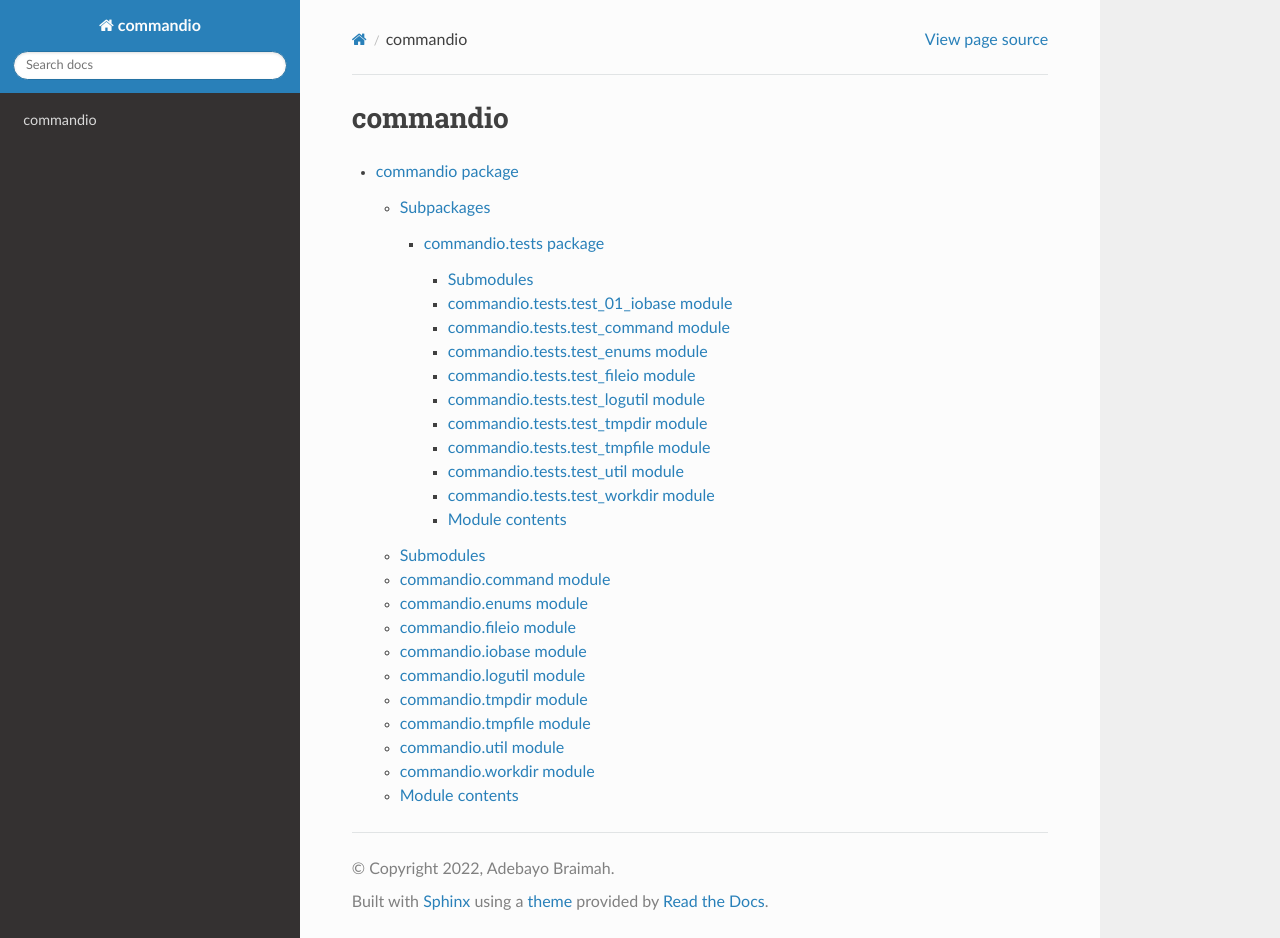
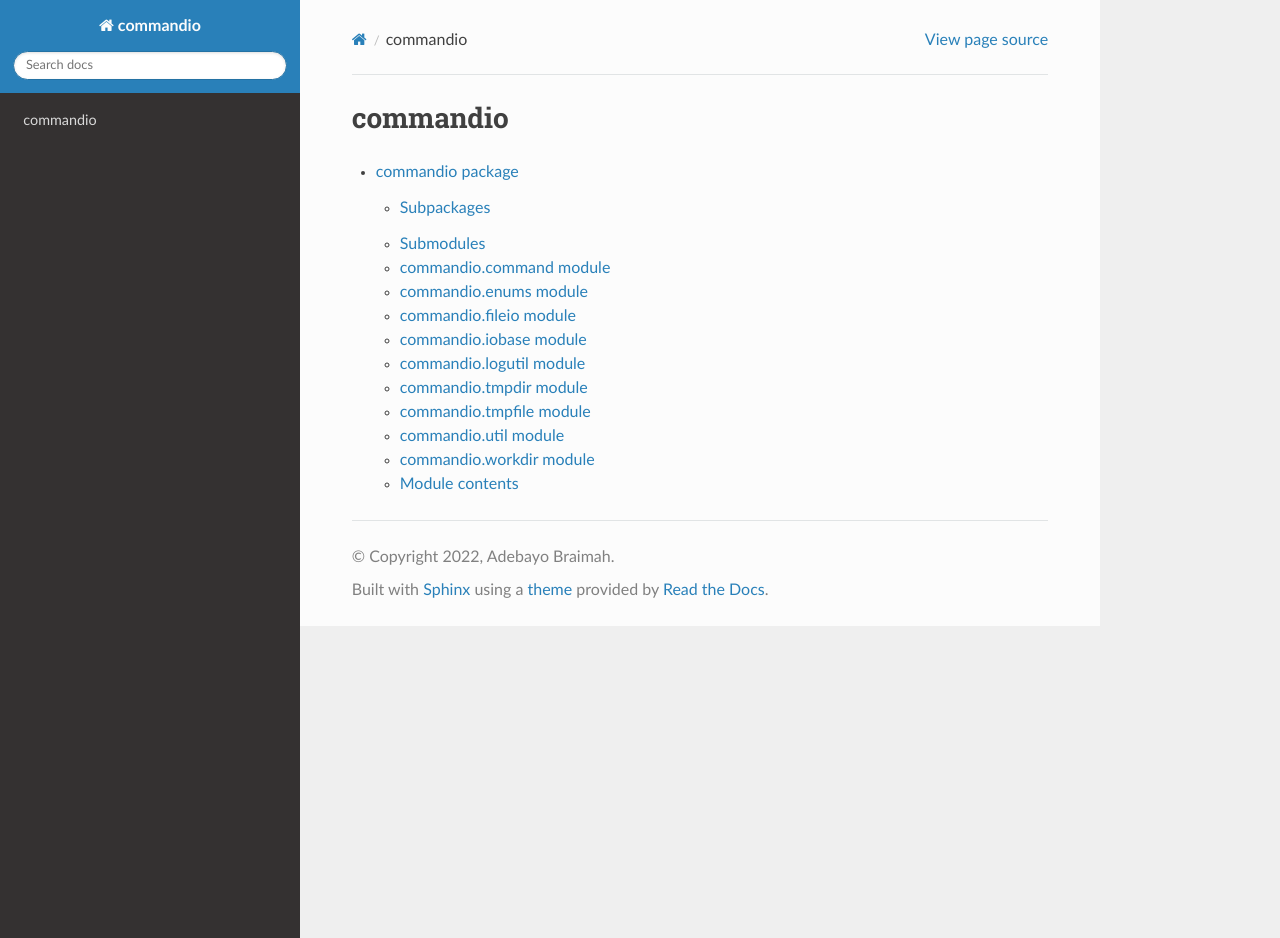
Before and after one commit to AdebayoBraimah/commandio, a Sphinx documentation site: the page built from doc/source/modules.rst, in a window 1280 px wide and 938 px high. Built offline with Sphinx 7.4.7 and the Read the Docs theme 2.0.0, drawn with Linux system fonts in a browser that asks for light colours; pages that are not in the unit, such as notebooks, are missing from menus.

Commit message:
DOC: Updated docuemntation, excluded tests from docs

```diff
--- a/doc/source/commandio.tests.rst
+++ /dev/null
@@ -1,85 +0,0 @@
-commandio.tests package
-=======================
-
-Submodules
-----------
-
-commandio.tests.test\_01\_iobase module
----------------------------------------
-
-.. automodule:: commandio.tests.test_01_iobase
-   :members:
-   :undoc-members:
-   :show-inheritance:
-
-commandio.tests.test\_command module
-------------------------------------
-
-.. automodule:: commandio.tests.test_command
-   :members:
-   :undoc-members:
-   :show-inheritance:
-
-commandio.tests.test\_enums module
-----------------------------------
-
-.. automodule:: commandio.tests.test_enums
-   :members:
-   :undoc-members:
-   :show-inheritance:
-
-commandio.tests.test\_fileio module
------------------------------------
-
-.. automodule:: commandio.tests.test_fileio
-   :members:
-   :undoc-members:
-   :show-inheritance:
-
-commandio.tests.test\_logutil module
-------------------------------------
-
-.. automodule:: commandio.tests.test_logutil
-   :members:
-   :undoc-members:
-   :show-inheritance:
-
-commandio.tests.test\_tmpdir module
------------------------------------
-
-.. automodule:: commandio.tests.test_tmpdir
-   :members:
-   :undoc-members:
-   :show-inheritance:
-
-commandio.tests.test\_tmpfile module
-------------------------------------
-
-.. automodule:: commandio.tests.test_tmpfile
-   :members:
-   :undoc-members:
-   :show-inheritance:
-
-commandio.tests.test\_util module
----------------------------------
-
-.. automodule:: commandio.tests.test_util
-   :members:
-   :undoc-members:
-   :show-inheritance:
-
-commandio.tests.test\_workdir module
-------------------------------------
-
-.. automodule:: commandio.tests.test_workdir
-   :members:
-   :undoc-members:
-   :show-inheritance:
-
-Module contents
----------------
-
-.. automodule:: commandio.tests
-   :members:
-   :undoc-members:
-   :show-inheritance:
--- a/doc/source/conf.py
+++ b/doc/source/conf.py
@@ -52,7 +52,7 @@ templates_path = ['_templates']
 # List of patterns, relative to source directory, that match files and
 # directories to ignore when looking for source files.
 # This pattern also affects html_static_path and html_extra_path.
-exclude_patterns = []
+exclude_patterns = ['tests']
 
 
 # -- Options for HTML output -------------------------------------------------
```
Also changed, not shown: 1 other file.
